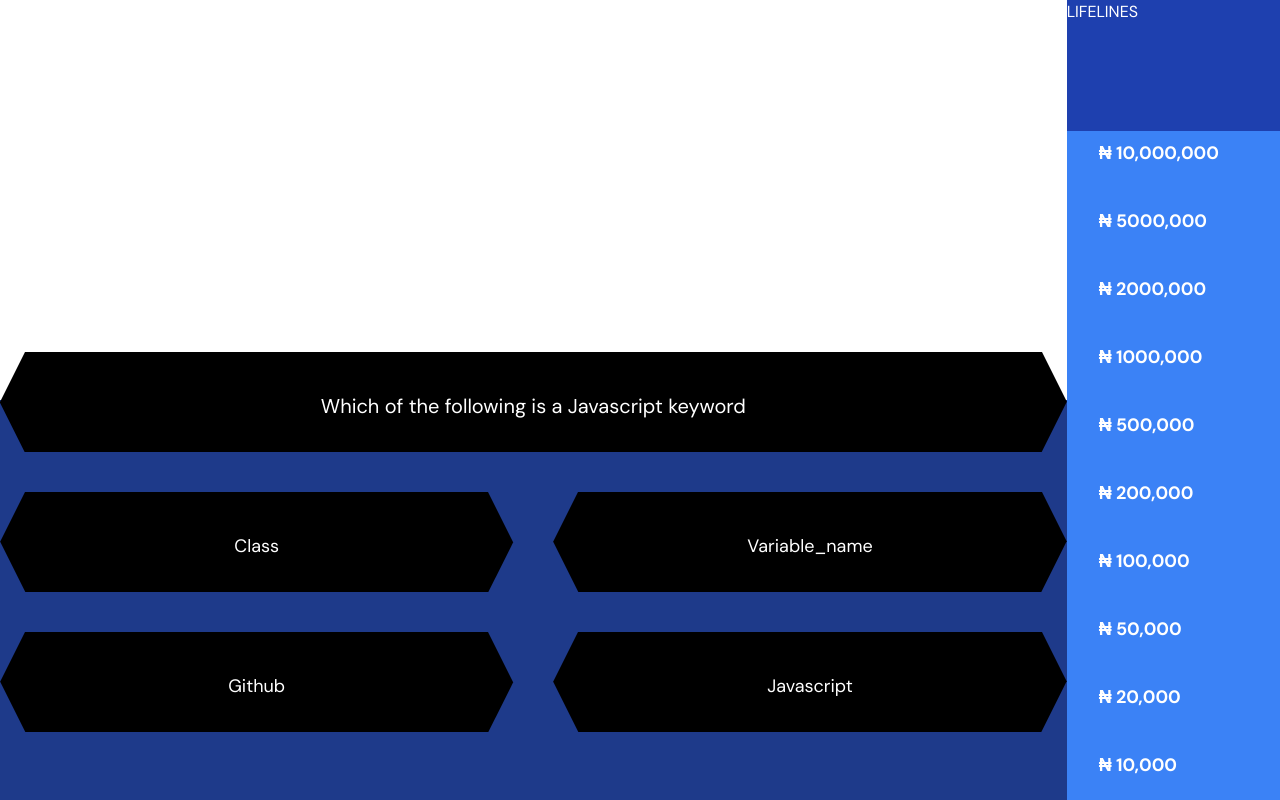
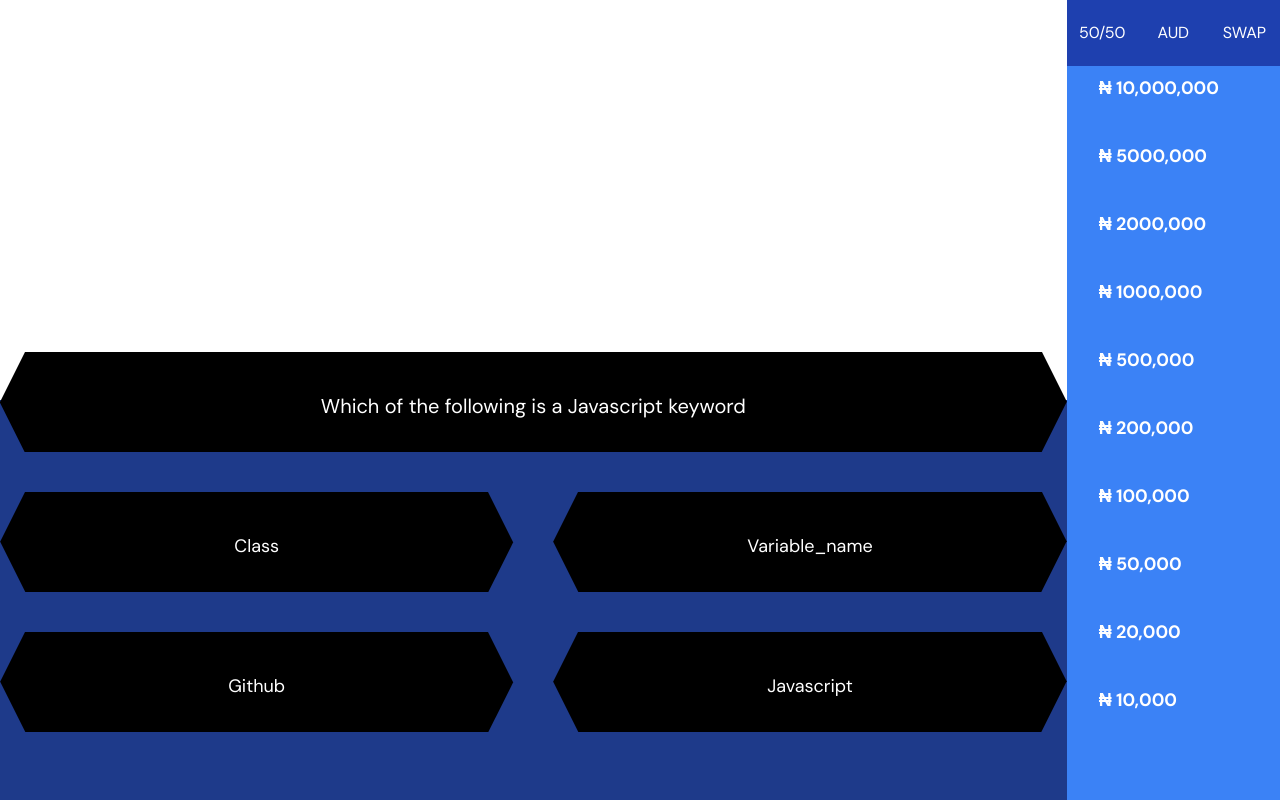
Before and after one commit to kehindeBankole/vue-WWTBAM, a Vue app: page / in a window 1280 px wide. Built offline with nearby package versions, Linux system fonts and the light colour scheme.

Commit message:
add 2 lifelines for now

```diff
--- a/src/components/Game.vue
+++ b/src/components/Game.vue
@@ -7,6 +7,10 @@ import { questions } from 'data';
 import { scores } from 'data';
 const count = ref(0);
 const isFailed = ref(false);
+const data = ref(questions);
+const lifeLinesUsed = ref({}) as Record<string, any>;
+const audienceChoice = ref({}) as Record<string, any>;
+const openModal = ref(false);
 function selectWrongAnswer() {
   isFailed.value = true;
 }
@@ -17,10 +21,88 @@ function next() {
     count.value += 1;
   }
 }
+
+function useLifeLine(type: '50/50' | 'AUD') {
+  if (type === '50/50') {
+    lifeLinesUsed.value[type] = type;
+    const arr = data.value[count.value].options.filter(
+      (item) => item.isCorrect === false
+    );
+    // Choose two random indices from the array
+    let randomIndex1 = Math.floor(Math.random() * arr.length);
+    let randomIndex2 = Math.floor(Math.random() * arr.length);
+
+    // Make sure the two indices are different
+    while (randomIndex2 === randomIndex1) {
+      randomIndex2 = Math.floor(Math.random() * arr.length);
+    }
+    arr[randomIndex1].text = '';
+    arr[randomIndex2].text = '';
+  } else if (type === 'AUD') {
+    openModal.value = true;
+    lifeLinesUsed.value[type] = type;
+    const answers = data.value[count.value].options;
+
+    // Function to generate a random integer within a range
+    function getRandomInt(min: number, max: number) {
+      return Math.floor(Math.random() * (max - min + 1)) + min;
+    }
+
+    // Function to simulate an audience response
+    function getAudienceResponse() {
+      const correctAnswer = answers.find((answer) => answer.isCorrect) as {
+        text: string;
+        isCorrect: boolean;
+      };
+      const response = {
+        [correctAnswer.text]: getRandomInt(50, 100),
+      };
+      let remainingPercent = 100 - response[correctAnswer.text];
+      for (let i = 0; i < answers.length; i++) {
+        if (answers[i].isCorrect) {
+          continue;
+        }
+        const percent = getRandomInt(0, remainingPercent);
+        response[answers[i].text] = percent;
+        remainingPercent -= percent;
+      }
+      return response;
+    }
+
+    const audienceResponse = getAudienceResponse();
+    setTimeout(() => {
+      audienceChoice.value = audienceResponse;
+    }, 0);
+  }
+}
 </script>
 
 <template>
   <main class="hidden lg:block">
+    <div class="modal" v-if="openModal">
+      <div class="bg-white w-[50rem] p-10 rounded-xl">
+        <button
+          @click="openModal = false"
+          class="bg-blue-500 w-20 text-sm text-white h-20 rounded-full"
+        >
+          OKAY
+        </button>
+        <div class="flex gap-10 justify-center">
+          <div
+            v-for="items in data[count].options"
+            class="h-[20rem] flex flex-col items-center"
+          >
+            <div
+              class="relative bg-red-500 w-20 h-full transition-all origin-bottom duration-1000"
+              :style="{
+                transform: `scaleY(${audienceChoice[`${items.text}`]}%)`,
+              }"
+            ></div>
+            <p>{{ audienceChoice && audienceChoice[`${items.text}`] }}</p>
+          </div>
+        </div>
+      </div>
+    </div>
     <div v-if="!isFailed" class="grid grid-cols-12 h-screen">
       <div class="bg-red-500 col-span-10 grid grid-rows-[6fr_6fr]">
         <div class="bg-white grid place-items-center">
@@ -30,14 +112,14 @@ function next() {
           <div class="mt-[-3rem]">
             <div class="trapezoid text-white relative grid place-items-center">
               <p class="translate-y-10 z-[99] text-xl">
-                {{ questions[count].text }}
+                {{ data[count].text }}
               </p>
             </div>
             <div class="inverted-trapezoid"></div>
           </div>
           <div class="mt-10">
             <Options
-              :questions="questions[count]"
+              :questions="data[count]"
               :select-wrong-answer="selectWrongAnswer"
               :next="next"
             />
@@ -45,9 +127,21 @@ function next() {
         </div>
       </div>
       <div class="bg-blue-500 col-span-2">
-        <div class="grid grid-rows-[2fr_10fr]">
-          <div class="bg-blue-800">
-            <h1 class="text-white">LIFELINES</h1>
+        <div class="grid grid-rows-[1fr_10fr]">
+          <div class="bg-blue-800 grid grid-cols-3 text-white">
+            <button
+              @click="() => useLifeLine('50/50')"
+              :disabled="lifeLinesUsed['50/50']"
+            >
+              50/50
+            </button>
+            <button
+              @click="() => useLifeLine('AUD')"
+              :disabled="lifeLinesUsed['AUD']"
+            >
+              AUD
+            </button>
+            <button>SWAP</button>
           </div>
           <div class="px-6">
             <Score :current-position="count" />
@@ -71,6 +165,9 @@ function next() {
 </template>
 
 <style>
+button:disabled{
+  cursor:not-allowed
+}
 .trapezoid {
   border-bottom: 50px solid black;
   border-left: 25px solid transparent;
@@ -87,4 +184,14 @@ function next() {
   width: 100%;
   transform: rotate(180deg);
 }
+
+.modal {
+  background: rgba(0, 0, 0, 0.5);
+  position: fixed;
+  width: 100vw;
+  height: 100vh;
+  z-index: 999;
+  display: grid;
+  place-items: center;
+}
 </style>
```
